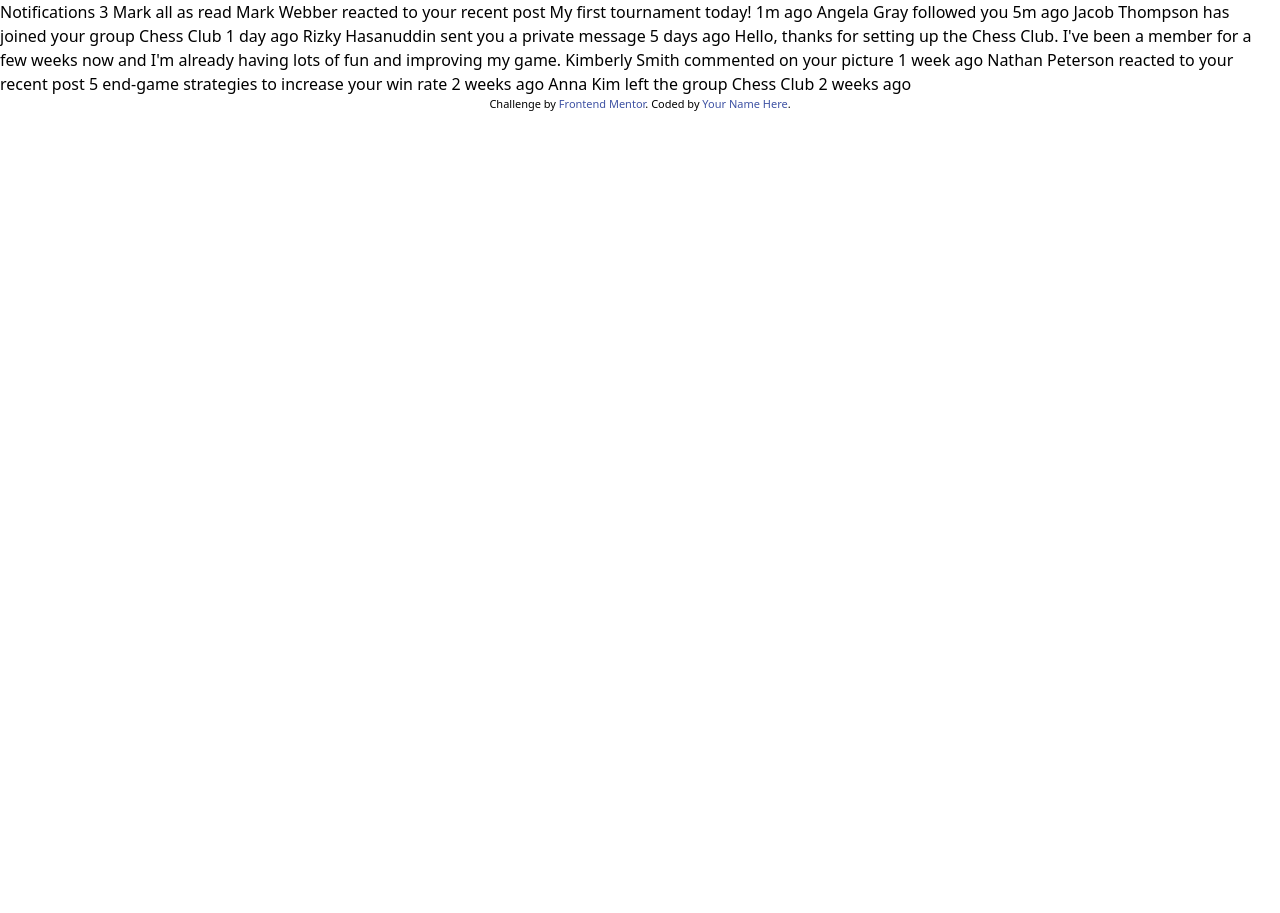
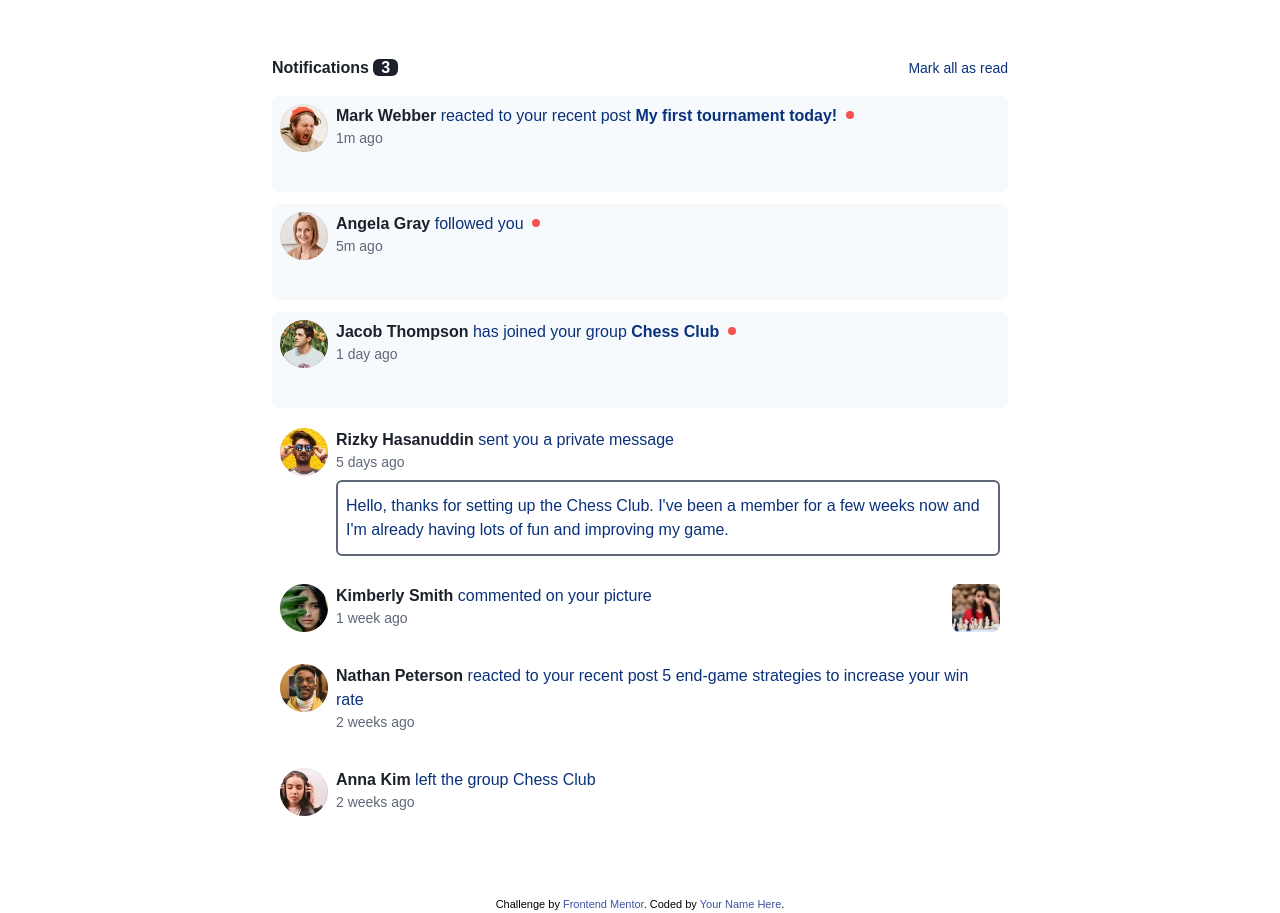
Before and after one commit to iamtridwan/notifications-page-main, a website: page src/index.html in a window 1280 px wide. Before the commit the page ends 800 px from the top, so only its background shows below. Drawn offline with nearby package versions, Linux system fonts and the light colour scheme; files that its build step writes are made by us from their sources.

Commit message:
project completed

```diff
--- a/src/index.html
+++ b/src/index.html
@@ -13,40 +13,143 @@
   <style>
     .attribution { font-size: 11px; text-align: center; }
     .attribution a { color: hsl(228, 45%, 44%); }
+    .isActive{
+      width: 8px;
+      height: 8px;
+      border-radius: 50%;
+      background-color: hsl(1, 90%, 64%);
+      display: inline-block;
+      transform: translate(4px, -2px);
+    }
+    .noBg{
+      background-color: hsl(210, 60%, 98%);
+    }
   </style>
 </head>
-<body>
-
-  Notifications 3
-
-  Mark all as read
-
-  Mark Webber reacted to your recent post My first tournament today!
+<body class="flex flex-col items-center justify-center ">
+  <main class="w-full md:w-[80%] lg:w-[60%] md:mx-auto bg-white rounded-md text-base p-6 md:p-4 my-10">
+    <header class="flex items-center justify-between mb-4">
+      <h2 class="text-darkBlue font-semibold">
+        Notifications <span class="bg-darkBlue text-white px-2 rounded-md isVisible">3</span>
+      </h2>
+      <p class="text-sm font-light text-blue hover:cursor-pointer" id="mark">Mark all as read</p>
+    </header>
+    <section class="w-full">
+      <article class="noBg flex items-start p-2 rounded-md mb-3 h-24 hover:scale-105 hover:shadow-lg">
+        <img src="../assets/images/avatar-mark-webber.webp" alt="avatar of Webber" class="w-12 h-12">
+        <div class="text-blue ml-2">
+          <p>
+            <span class="font-bold text-darkBlue hover:cursor-pointer">Mark Webber</span>
+            reacted to your recent post <span class="font-semibold hover:cursor-pointer hover:font-bold"> My first tournament today!</span>
+            <span class="isActive"></span>
+          </p>
+          <p class="text-blueTwo text-sm">
             1m ago
-
-  Angela Gray followed you
+          </p>
+        </div>
+      </article>
+      <article class="noBg flex items-start p-2 rounded-md mb-3 h-24 hover:scale-105 hover:shadow-lg">
+        <img src="../assets/images/avatar-angela-gray.webp" alt="avatar of Angela" class="w-12 h-12">
+        <div class="text-blue ml-2">
+          <p>
+            <span class="font-bold text-darkBlue hover:cursor-pointer">Angela Gray</span>
+             followed you
+            <span class="isActive"></span>
+          </p>
+          <p class="text-blueTwo text-sm">
             5m ago
-
-  Jacob Thompson has joined your group Chess Club
+          </p>
+        </div>
+      </article>
+      <article class="noBg flex items-start p-2 rounded-md mb-3 h-24 hover:scale-105 hover:shadow-lg">
+        <img src="../assets/images/avatar-jacob-thompson.webp" alt="avatar of Jacob" class="w-12 h-12">
+        <div class="text-blue ml-2">
+          <p>
+            <span class="font-bold text-darkBlue hover:cursor-pointer">Jacob Thompson</span>
+             has joined your group <span class="font-bold text-blue hover:cursor-pointer hover:font-bold">Chess Club</span>
+            <span class="isActive"></span>
+          </p>
+          <p class="text-blueTwo text-sm">
             1 day ago
-
-  Rizky Hasanuddin sent you a private message
+          </p>
+        </div>
+      </article>
+      <article class="flex items-start p-2 rounded-md mb-3 hover:scale-105 hover:shadow-lg">
+        <img src="../assets/images/avatar-rizky-hasanuddin.webp" alt="avatar of Rizky" class="w-12 h-12">
+        <div class="text-blue ml-2">
+          <p>
+            <span class="font-bold text-darkBlue hover:cursor-pointer">Rizky Hasanuddin</span>
+             sent you a private message
+          </p>
+          <p class="text-blueTwo text-sm mb-2">
             5 days ago
+          </p>
+          <p class="border-2 border-blueTwo rounded-md py-3 px-2 hover:bg-lightOne hover:border-none hover:cursor-pointer">
             Hello, thanks for setting up the Chess Club. I've been a member for a few weeks now and
             I'm already having lots of fun and improving my game.
-
-  Kimberly Smith commented on your picture
+          </p>
+        </div>
+      </article>
+      <article class="flex items-start p-2 rounded-md mb-3 hover:scale-105 hover:shadow-lg">
+        <img src="../assets/images/avatar-kimberly-smith.webp" alt="avatar of Kimberly" class="w-12 h-12">
+        <div class="text-blue ml-2 flex w-full items-start justify-between">
+          <div>
+            <p>
+              <span class="font-bold text-darkBlue hover:cursor-pointer">Kimberly Smith</span>
+               commented on your picture
+            </p>
+            <p class="text-blueTwo text-sm mb-2">
               1 week ago
-
-  Nathan Peterson reacted to your recent post 5 end-game strategies to increase your win rate
+            </p>
+          </div>
+          <img src="../assets/images/image-chess.webp" alt="avatar of chess" class="w-12 h-12 hover:cursor-pointer">
+        </div>
+      </article>
+      <article class="flex items-start p-2 rounded-md mb-3 hover:scale-105 hover:shadow-lg">
+        <img src="../assets/images/avatar-nathan-peterson.webp" alt="avatar of Nathan" class="w-12 h-12">
+        <div class="text-blue ml-2">
+          <p>
+            <span class="font-bold text-darkBlue hover:cursor-pointer">Nathan Peterson</span>
+             reacted to your recent post 5 end-game strategies to increase your win rate
+          </p>
+          <p class="text-blueTwo text-sm mb-2">
             2 weeks ago
-
-  Anna Kim left the group Chess Club
+          </p>
+        </div>
+      </article>
+      <article class="flex items-start p-2 rounded-md mb-3 hover:scale-105 hover:shadow-lg">
+        <img src="../assets/images/avatar-anna-kim.webp" alt="avatar of Kim" class="w-12 h-12">
+        <div class="text-blue ml-2">
+          <p>
+            <span class="font-bold text-darkBlue hover:cursor-pointer">Anna Kim</span>
+             left the group Chess Club
+          </p>
+          <p class="text-blueTwo text-sm mb-2">
             2 weeks ago
-
-  <div class="attribution">
+          </p>
+        </div>
+      </article>
+    </section>
+  </main>
+  <footer class="attribution">
     Challenge by <a href="https://www.frontendmentor.io?ref=challenge" target="_blank">Frontend Mentor</a>.
     Coded by <a href="#">Your Name Here</a>.
-  </div>
+  </footer>
+
+  <script>
+    const mark = document.getElementById("mark");
+    const noBgs = document.querySelectorAll(".noBg");
+    const activeSpan = document.querySelectorAll(".isActive");
+    const isVisible = document.querySelector(".isVisible")
+    mark.addEventListener("click", () => {
+      activeSpan.forEach((span) => {
+        span.classList.toggle("isActive");
+      });
+      isVisible.style.display = "none"
+      noBgs.forEach((bgs) => {
+        bgs.style.backgroundColor = "white"
+      })
+    })
+  </script>
 </body>
 </html>
--- a/tailwind.config.js
+++ b/tailwind.config.js
@@ -3,6 +3,20 @@ module.exports = {
   content: ["./src/**/*.{html,js}"],
   theme: {
     extend: {},
+    colors: {
+        white: "hsl(0, 0%, 100%)",
+        grayishBlue: "hsl(210, 60%, 98%)",
+        lightOne: "hsl(211, 68%, 94%)",
+        lightTwo: "hsl(205, 33%, 90%)",
+        blueOne: "hsl(219, 14%, 63%)",
+        blueTwo: "hsl(219, 12%, 42%)",
+        darkBlue: "hsl(224, 21%, 14%)",
+        red: "hsl(1, 90%, 64%)",
+        blue: "hsl(219, 85%, 26%)",
+    },
+    fontFamily: {
+      sans: ['Plus Jakarta Sans', 'sans-serif']
+    }
   },
   plugins: [],
 }
```
Also changed, not shown: dist/output.css (added). Lines whose indentation alone changed are shown as unchanged.
